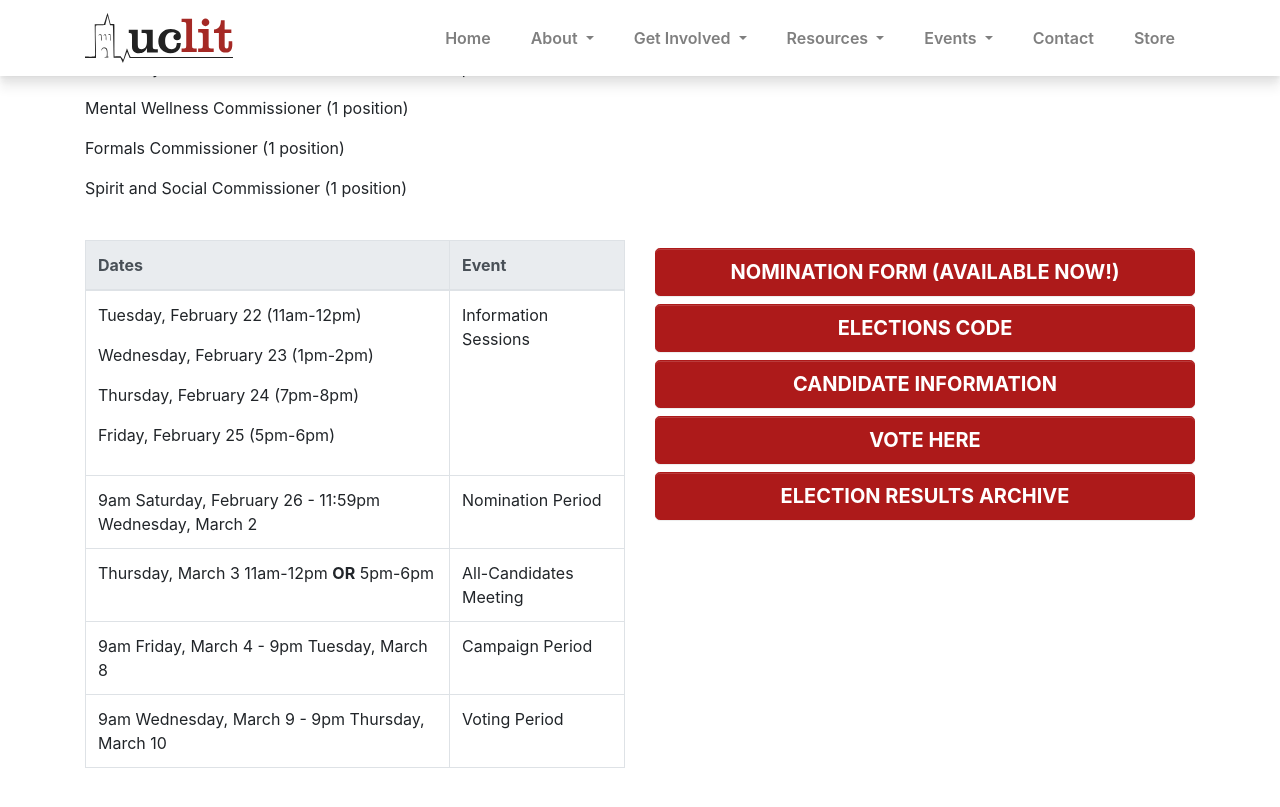
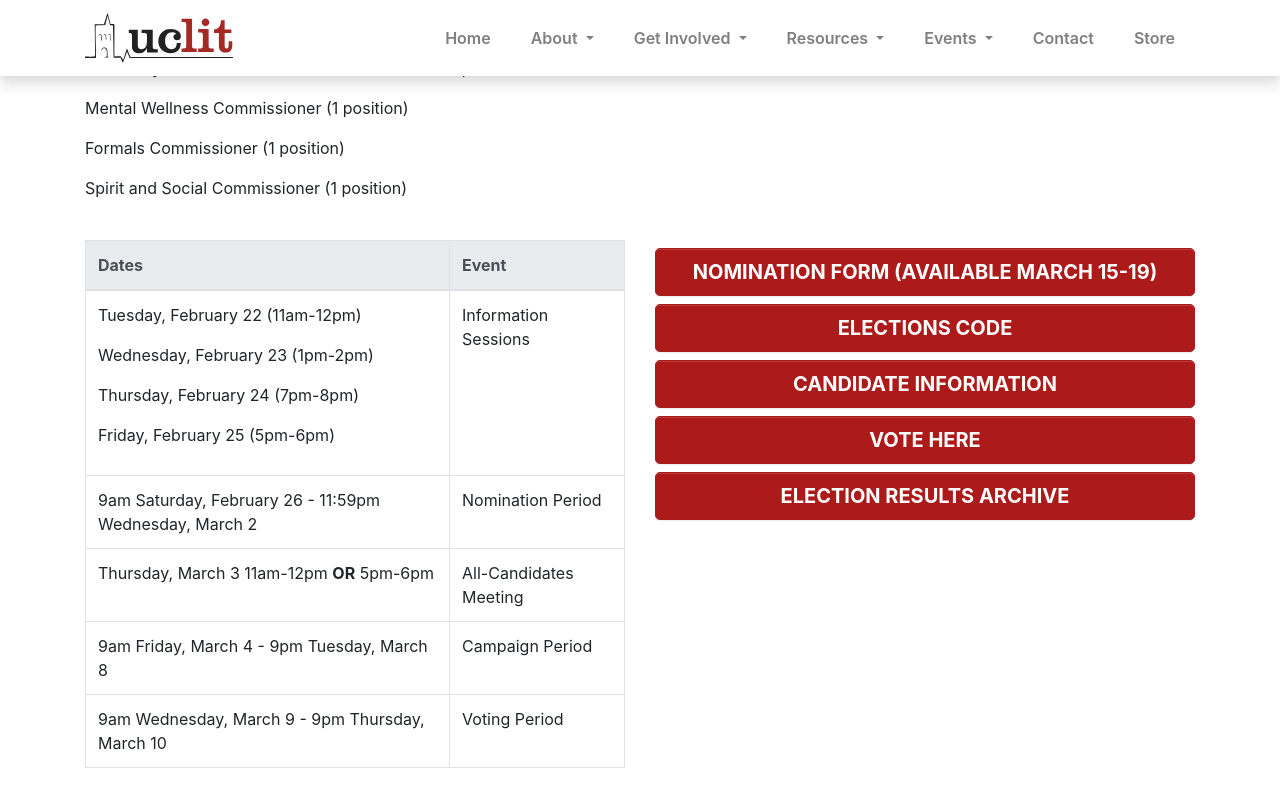
Before and after one commit to uclit-webmaster/uclit-site, a Jekyll site: the page built from get-involved/elections.html, in a window 1280 px wide and 900 px high, scrolled down 1211 px. Shown: the top 807 px of the window. Built offline with Jekyll 4.4.1, drawn with Linux system fonts in a browser that asks for light colours; nearby versions of some CDN libraries.

Commit message:
Update elections.yml

```diff
--- a/_data/elections.yml
+++ b/_data/elections.yml
@@ -16,8 +16,8 @@ current-election-text: |
 
 # Comment out the rest of this if you don't want any buttons
 buttons:
- - text: NOMINATION FORM (AVAILABLE NOW!)
-   link: https://docs.google.com/document/d/1kAze-mqIMEoSidXYvp18dgxJetnvjHolm4doN6CVmEs/edit?usp=drivesdk
+ - text: NOMINATION FORM (AVAILABLE MARCH 15-19)
+   #link: https://docs.google.com/document/d/1kAze-mqIMEoSidXYvp18dgxJetnvjHolm4doN6CVmEs/edit?usp=drivesdk
  - text: ELECTIONS CODE
    link: https://docs.google.com/document/d/15A10Y1C5hEmozJKmxNQe8wq_9AZmzrImEV2-55B4YkU/edit?usp=sharing
  - text: CANDIDATE INFORMATION
```
